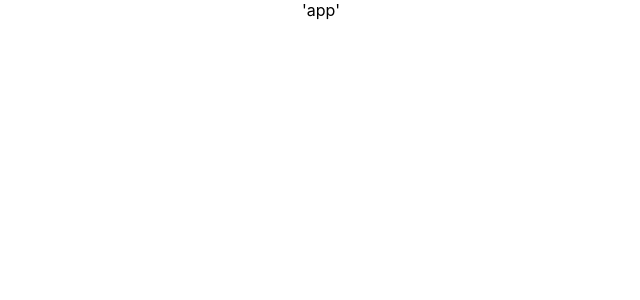
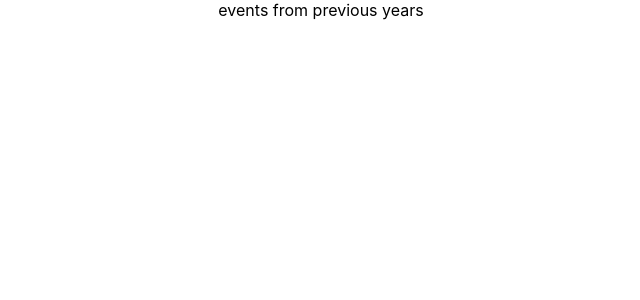
Before and after one commit to chriswright61dev/levfest, a React (Create React App) app: page /events_old in a window 1280 px wide. Shown: the top 300 px of the page, without its empty margins (319-959 px from the left). Built offline with nearby package versions, Linux system fonts and the light colour scheme.

Commit message:
add routing to pages

```diff
--- a/src/App.js
+++ b/src/App.js
@@ -1,7 +1,48 @@
 import "./App.css";
 
+import { BrowserRouter as Router, Switch, Route } from "react-router-dom";
+
+import Home from "./pages/Home";
+import Events from "./pages/Events";
+import Event from "./pages/Event";
+import EventsOld from "./pages/EventsOld";
+import Venues from "./pages/Venues";
+import Venue from "./pages/Venue";
+import News from "./pages/News";
+import NewsItem from "./pages/NewsItem";
 function App() {
-  return <div className="App">'app'</div>;
+  return (
+    <div className="App">
+      <Router>
+        <Switch>
+          <Route path="/" exact>
+            <Home />
+          </Route>
+          <Route path="/events" exact>
+            <Events />
+          </Route>
+          <Route path="/events/:id">
+            <Event />
+          </Route>
+          <Route path="/events_old" exact>
+            <EventsOld />
+          </Route>
+          <Route path="/news" exact>
+            <News />
+          </Route>
+          <Route path="/news/:id">
+            <NewsItem />
+          </Route>
+          <Route path="/venues" exact>
+            <Venues />
+          </Route>
+          <Route path="/venues/:id" exact>
+            <Venue />
+          </Route>
+        </Switch>
+      </Router>
+    </div>
+  );
 }
 
 export default App;
--- /dev/null
+++ b/src/pages/EventsOld.js
@@ -0,0 +1,7 @@
+import React from "react";
+
+function EventsOld() {
+  return <div>events from previous years</div>;
+}
+
+export default EventsOld;
```
